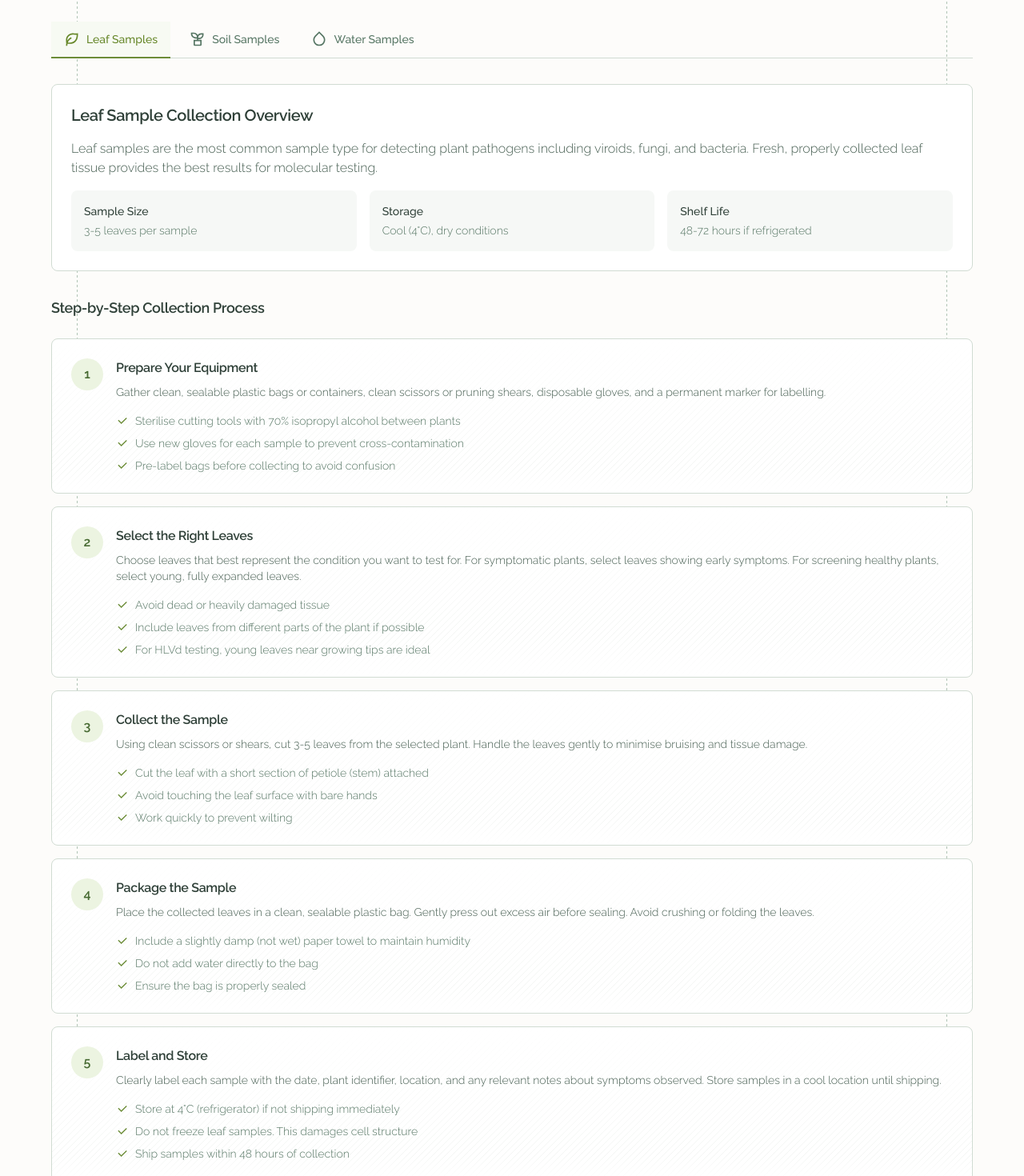
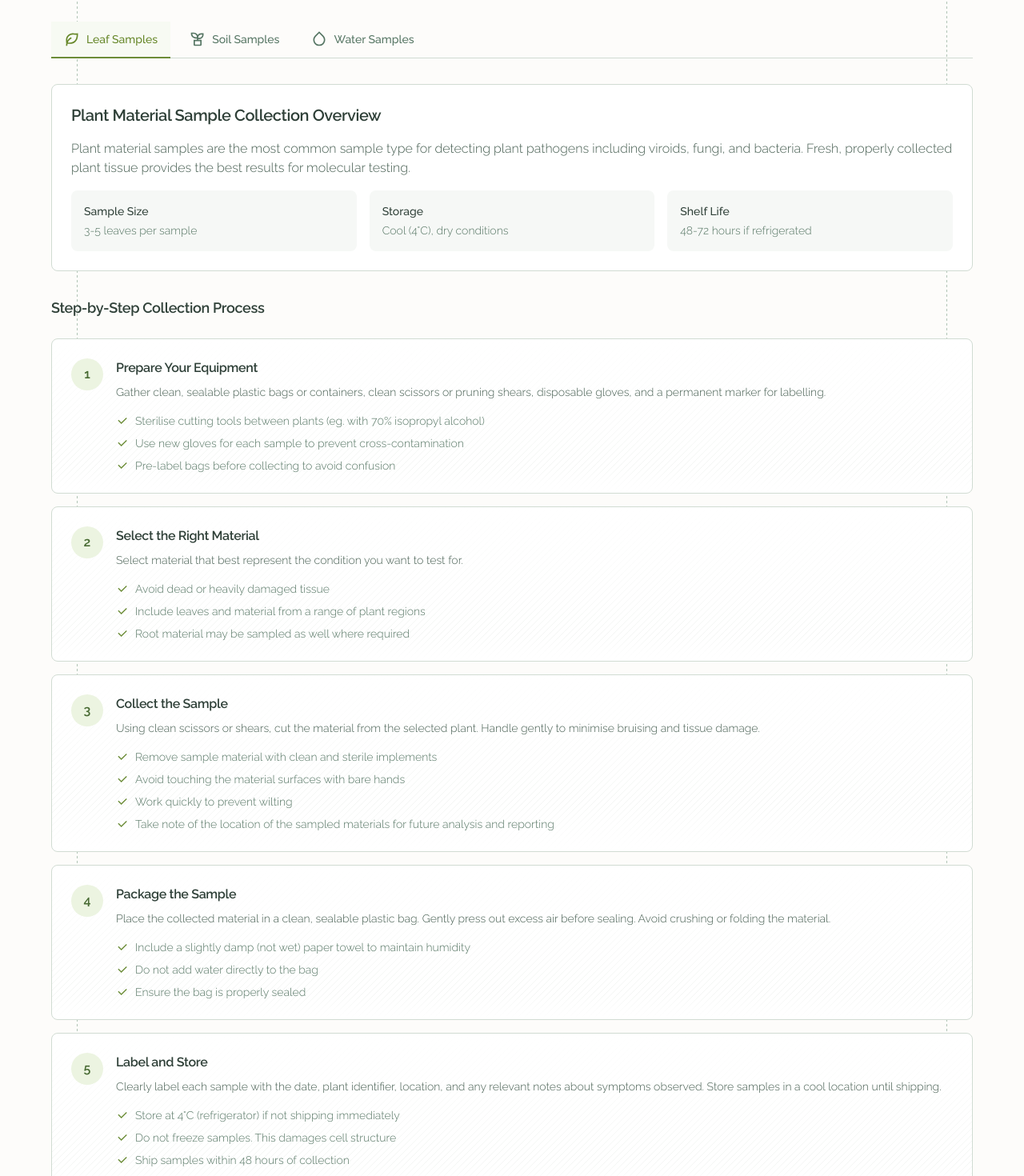
Before and after one commit to itstudes/mycelico-site, a Next.js app: page /pathogen-testing/sample-collection-guidelines in a window 1280 px wide. Shown: the part 460-1930 px from the top of the page at 80% size. Built offline with nearby package versions, Linux system fonts and the light colour scheme.

Commit message:
Minor text updates from feedback

```diff
--- a/src/app/contact/page.tsx
+++ b/src/app/contact/page.tsx
@@ -28,8 +28,8 @@ export default function ContactPage() {
                         Contact Mycelico Pathogen Testing Laboratory
                     </h1>
                     <p className="text-lg text-sage-700">
-                        Get in touch for HLVd, Fusarium, Phytophthora, and Pythium testing enquiries.
-                        We&apos;re here to help South African growers with professional plant pathogen diagnostics.
+                        Get in touch for testing enquiries.
+                        We&apos;re here to help growers with professional plant pathogen diagnostics.
                     </p>
                 </div>
 
@@ -45,10 +45,10 @@ export default function ContactPage() {
                                         Email
                                     </h3>
                                     <a
-                                        href="mailto:info@mycelico.co.za"
+                                        href="mailto:connal@myceli.co"
                                         className="text-lime-700 hover:text-lime-800 transition-colors"
                                     >
-                                        info@mycelico.co.za
+                                        connal@myceli.co
                                     </a>
                                 </div>
                                 <div>
@@ -56,10 +56,10 @@ export default function ContactPage() {
                                         Phone
                                     </h3>
                                     <a
-                                        href="tel:+27123456789"
+                                        href="tel:+27743665607"
                                         className="text-sage-900 hover:text-sage-700 transition-colors"
                                     >
-                                        +27 12 345 6789
+                                        +27 74 366 5607
                                     </a>
                                 </div>
                                 <div>
--- a/src/app/pathogen-testing/sample-collection-guidelines/SampleCollectionGuidelines.tsx
+++ b/src/app/pathogen-testing/sample-collection-guidelines/SampleCollectionGuidelines.tsx
@@ -67,8 +67,7 @@ export default function SampleCollectionGuidelines() {
           </h1>
           <p className="text-lg text-sage-700 max-w-3xl">
             Proper sample collection is critical for accurate pathogen
-            detection. Follow these guidelines to ensure your samples arrive in
-            optimal condition for testing.
+            detection. We have provided guidelines to help you collect samples correctly.
           </p>
         </header>
 
@@ -114,7 +113,7 @@ export default function SampleCollectionGuidelines() {
 
         {/* Tab Content */}
         <div className="relative z-10">
-          {activeTab === "leaf" && <LeafSampleGuide />}
+          {activeTab === "leaf" && <PlantMaterialSampleGuide />}
           {activeTab === "soil" && <SoilSampleGuide />}
           {activeTab === "water" && <WaterSampleGuide />}
         </div>
@@ -137,18 +136,18 @@ export default function SampleCollectionGuidelines() {
   )
 }
 
-function LeafSampleGuide() {
+function PlantMaterialSampleGuide() {
   return (
     <div className="space-y-8">
       {/* Overview */}
       <div className="rounded-lg border border-sage-200 bg-white p-6">
         <h2 className="text-xl font-semibold text-sage-900 mb-4">
-          Leaf Sample Collection Overview
+          Plant Material Sample Collection Overview
         </h2>
         <p className="text-sage-700 mb-4">
-          Leaf samples are the most common sample type for detecting plant
+          Plant material samples are the most common sample type for detecting plant
           pathogens including viroids, fungi, and bacteria. Fresh, properly
-          collected leaf tissue provides the best results for molecular testing.
+          collected plant tissue provides the best results for molecular testing.
         </p>
         <div className="grid sm:grid-cols-3 gap-4 text-sm">
           <div className="rounded-lg bg-sage-50 p-4">
@@ -178,7 +177,7 @@ function LeafSampleGuide() {
             title="Prepare Your Equipment"
             description="Gather clean, sealable plastic bags or containers, clean scissors or pruning shears, disposable gloves, and a permanent marker for labelling."
             tips={[
-              "Sterilise cutting tools with 70% isopropyl alcohol between plants",
+              "Sterilise cutting tools between plants (eg. with 70% isopropyl alcohol)",
               "Use new gloves for each sample to prevent cross-contamination",
               "Pre-label bags before collecting to avoid confusion",
             ]}
@@ -186,30 +185,31 @@ function LeafSampleGuide() {
 
           <StepCard
             step={2}
-            title="Select the Right Leaves"
-            description="Choose leaves that best represent the condition you want to test for. For symptomatic plants, select leaves showing early symptoms. For screening healthy plants, select young, fully expanded leaves."
+            title="Select the Right Material"
+            description="Select material that best represent the condition you want to test for. "
             tips={[
               "Avoid dead or heavily damaged tissue",
-              "Include leaves from different parts of the plant if possible",
-              "For HLVd testing, young leaves near growing tips are ideal",
+              "Include leaves and material from a range of plant regions",
+              "Root material may be sampled as well where required",
             ]}
           />
 
           <StepCard
             step={3}
             title="Collect the Sample"
-            description="Using clean scissors or shears, cut 3-5 leaves from the selected plant. Handle the leaves gently to minimise bruising and tissue damage."
+            description="Using clean scissors or shears, cut the material from the selected plant. Handle gently to minimise bruising and tissue damage."
             tips={[
-              "Cut the leaf with a short section of petiole (stem) attached",
-              "Avoid touching the leaf surface with bare hands",
+              "Remove sample material with clean and sterile implements",
+              "Avoid touching the material surfaces with bare hands",
               "Work quickly to prevent wilting",
+              "Take note of the location of the sampled materials for future analysis and reporting",
             ]}
           />
 
           <StepCard
             step={4}
             title="Package the Sample"
-            description="Place the collected leaves in a clean, sealable plastic bag. Gently press out excess air before sealing. Avoid crushing or folding the leaves."
+            description="Place the collected material in a clean, sealable plastic bag. Gently press out excess air before sealing. Avoid crushing or folding the material."
             tips={[
               "Include a slightly damp (not wet) paper towel to maintain humidity",
               "Do not add water directly to the bag",
@@ -223,7 +223,7 @@ function LeafSampleGuide() {
             description="Clearly label each sample with the date, plant identifier, location, and any relevant notes about symptoms observed. Store samples in a cool location until shipping."
             tips={[
               "Store at 4°C (refrigerator) if not shipping immediately",
-              "Do not freeze leaf samples. This damages cell structure",
+              "Do not freeze samples. This damages cell structure",
               "Ship samples within 48 hours of collection",
             ]}
           />
@@ -233,7 +233,7 @@ function LeafSampleGuide() {
       {/* What to Avoid */}
       <AvoidanceCard
         items={[
-          "Collecting wet leaves (wait until dew has dried)",
+          "Collecting wet material (wait until dew has dried)",
           "Using dirty or rusty cutting tools",
           "Mixing samples from different plants in one bag",
           "Leaving samples in direct sunlight or hot vehicles",
--- a/src/app/pathogen-testing/sample-collection-guidelines/page.tsx
+++ b/src/app/pathogen-testing/sample-collection-guidelines/page.tsx
@@ -4,12 +4,13 @@ import SampleCollectionGuidelines from "./SampleCollectionGuidelines"
 export const metadata: Metadata = {
     title: "Sample Collection Guide | How to Collect Plant Samples for Pathogen Testing",
     description:
-        "Comprehensive guide to collecting plant samples for HLVd, Fusarium, Phytophthora, and Pythium testing. Step-by-step instructions for leaf, tissue, soil, and water samples. Proper collection techniques ensure accurate laboratory results. Storage, packaging, and shipping guidelines for South African growers.",
+        "Comprehensive guide to collecting plant samples for plant pathogen testing. Step-by-step instructions for leaf, tissue, soil, and water samples. Proper collection techniques ensure accurate laboratory results. Storage, packaging, and shipping guidelines for South African growers.",
     keywords: [
         "how to collect plant samples",
         "leaf sample collection",
         "soil sample collection",
         "water sample pathogen testing",
+        "plant pathogen sample collection",
         "HLVd sample collection",
         "cannabis sample collection",
         "plant tissue sampling",
```
Also changed, not shown: src/app/page.tsx (+10 -13 lines), src/app/pathogen-testing/page.tsx (+11 -9 lines).
